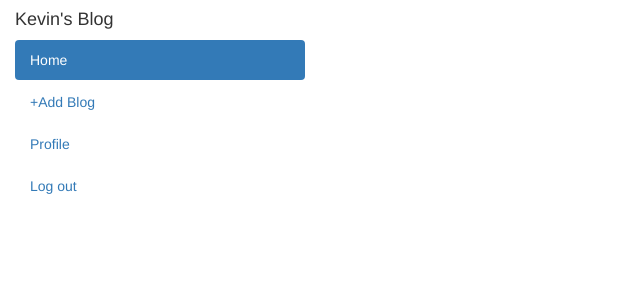
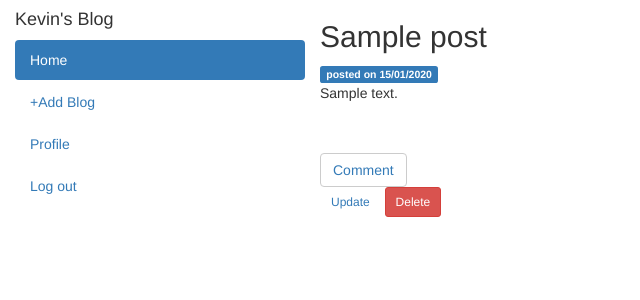
Before and after one commit to muneneee/blog, a Flask app: page / in a window 1280 px wide. Shown: the top 300 px of the page, without its empty margins (0-640 px from the left). Run offline with Flask 2, Linux system fonts and the light colour scheme; a user stored in the database is signed in; tables that the repository leaves empty hold one stand-in row (values such as "Sample post"); data that the repository does not hold is empty; some libraries are stand-ins or nearby versions.

Commit message:
added the update and delete option

```diff
--- a/app/main/forms.py
+++ b/app/main/forms.py
@@ -7,7 +7,7 @@
 
 
     title = StringField('Blog title',validators=[Required()])
-    blog = TextAreaField('Blog', validators=[Required()])
+    content = TextAreaField('Blog', validators=[Required()])
     submit = SubmitField('Submit')
 
 
--- a/app/main/views.py
+++ b/app/main/views.py
@@ -1,9 +1,9 @@
-from flask import render_template,request,redirect,url_for,abort
+from flask import render_template,request,redirect,url_for,abort,flash
 from . import main
 from .forms import BlogForm,CommentForm
 from flask_login import login_required, current_user
 from .. import db
-from ..models import User,Blog,Comment
+from ..models import User,Post,Comment
 
 
 
@@ -12,11 +12,11 @@
 
 
 
-    blogs = Blog.query.all()
+    posts = Post.query.all()
 
 
     title = 'K Blog'
-    return render_template('index.html',title = title,blogs =blogs)
+    return render_template('index.html',title = title,posts =posts)
 
 
 
@@ -33,29 +33,30 @@
 
 
 
+
 @main.route('/blog', methods = ['GET','POST'])
 @login_required
-def new_blog():
-    form = BlogForm()
+def new_post():
+    blog_form = BlogForm()
 
-    if form.validate_on_submit():
-        blog_title = form.title.data
-        blog = form.blog.data
-        new_blog = Blog(blog_title=blog_title,blog = blog)
-        new_blog.save_blog()
+    if blog_form.validate_on_submit():
+        post = Post(title=blog_form.title.data, content=blog_form.content.data, author=current_user)
+        db.session.add(post)
+        db.session.commit()
+        flash('Your post has been created!', 'success')
         return redirect(url_for('main.index'))
 
 
     title = 'New Blog'
-    return render_template('blog.html' ,title = title, blog_form = form)
+    return render_template('blog.html' ,title = title, blog_form = blog_form)
 
 
 
-@main.route('/blog/<int:blog_id>/comment', methods = ['GET','POST'])
+@main.route('/blog/<int:post_id>/comment', methods = ['GET','POST'])
 @login_required
-def comment(blog_id):
+def comment(post_id):
     comment_form = CommentForm()
-    my_blog = Blog.query.get(blog_id)
+    my_blog = Post.query.get(post_id)
 
     if my_blog is None:
         abort(404)
@@ -63,42 +64,41 @@
 
     if comment_form.validate_on_submit():
         comment = comment_form.comment.data
-        new_comment = Comment(comment = comment, blog_id = blog_id, user = current_user)
+        new_comment = Comment(comment = comment, post_id = post_id, user = current_user)
         new_comment.save_comment()
-        return redirect(url_for('.comment', blog_id=blog_id))
+        return redirect(url_for('.comment', post_id=post_id))
 
-    all_comments = Comment.query.filter_by(blog_id=blog_id).all()
+    all_comments = Comment.query.filter_by(post_id=post_id).all()
 
     title = 'comment'
     return render_template('comment.html' ,title = title, comment_form = comment_form, comment=all_comments)
 
 
-@main.route('/blog/<int:blog_id>/update', methods =['GET', 'POST'])
+@main.route('/blog/<int:post_id>/update', methods =['GET', 'POST'])
 @login_required
-def update_blog(blog_id):
-    blog = Blog.query.get(blog_id)
-    if blog.author != current_user:
+def update_post(post_id):
+    post = Post.query.get(post_id)
+    if post.author != current_user:
         abort(403)
-    form = BlogForm()
-    if form.validate_on_submit():
-        blog.title = form.title.data
-        blog.blog = form.content.data
+    blog_form = BlogForm()
+    if blog_form.validate_on_submit():
+        post.title = blog_form.title.data
+        post.content = blog_form.content.data
         db.session.commit()
         flash('Your blog has been updated!', 'success')
-        return redirect(url_for('blog', blog_id=blog.id))
+        return redirect(url_for('main.index', post_id=post.id))
     elif request.method == 'GET':
-        form.title.data = blog.title
-        form.blog.data = blog.blog
-    return render_template('blog.html',title = 'Update post', form=form)
+        blog_form.title.data = post.title
+        blog_form.content.data = post.content
+    return render_template('blog.html',title = 'Update post', blog_form=blog_form)
 
 
-@main.route('/blog/<int:blog_id>/delete', methods=['POST'])
+@main.route('/blog/<int:post_id>/delete', methods=['POST'])
 @login_required
-def delete_blog(blog_id):
-    blog = Blog.query.get(blog_id)
-    if blog.author != current_user:
-        abort(403)
-    db.session.delete(blog)
-    db.session.commit()
-    flash('Your post has been deleted!', 'success')
-    return redirect(url_for('main.index'))
+def delete_post(post_id):
+    post = Post.query.get(post_id)
+    if post.author == current_user:
+        db.session.delete(post)
+        db.session.commit()
+        flash('Your post has been deleted!', 'success')
+        return redirect(url_for('main.index'))
--- a/app/templates/index.html
+++ b/app/templates/index.html
@@ -8,22 +8,24 @@
 
 
 {% block content %}
-  {% for blog in blogs %}
 
 
+  {% for post in posts %}
+    <div class="container">
+      <h2>{{post.title}}</h2>
 
-  <h2>{{blog.blog_title}}</h2>
-  <h5><span class="glyphicon glyphicon-time"></span> posted on {{blog.posted.strftime('%d/%m/%Y')}}</h5>
-  <span class="label label-primary">Trending</span></h5><br>
-  <p>{{ blog.blog}} </p>
+      <span class="label label-primary">posted on {{post.date_posted.strftime('%d/%m/%Y')}}</span></h5><br>
+      <p>{{ post.content }} </p>
       <br><br>
-  <button class="btn btn-default"><a href="{{url_for('main.comment',blog_id=blog.id)}}">Comment</a></button>
+      <button class="btn btn-default"><a href="{{url_for('main.comment',post_id=post.id)}}">Comment</a></button>
 
+      {% if post.author == current_user %}
         <div>
-    <a class="btn btn-secondary btn-sm mt-1 mb-1" href="{{ url_for('main.update_blog', blog_id=blog.id) }}">Update</a>
+          <a class="btn btn-secondary btn-sm mt-1 mb-1" href="{{ url_for('main.update_post', post_id=post.id) }}">Update</a>
           <button type="button" class="btn btn-danger btn-sm m-1" data-toggle="modal" data-target="#deleteModal">Delete</button>
         </div>
-
+      {% endif %}
+    </div>
 
 
     <!--Modal section-->
@@ -40,18 +42,19 @@
           </div>
           <div class="modal-footer">
             <button type="button" class="btn btn-secondary" data-dismiss="modal">Close</button>
-          <form action="{{ url_for('main.delete_blog', blog_id=blog.id) }}" method="POST">
+            <form action="{{ url_for('main.delete_post', post_id=post.id) }}" method="POST">
+              <input type="hidden" name="csrf_token" value="{{ csrf_token() }}"/>
               <input class="btn btn-danger" type="submit" value="Delete">
+
             </form>
           </div>
         </div>
       </div>
     </div>
-
-
   {% endfor %}
 
 
 
 
+
 {% endblock %}
--- a/manage.py
+++ b/manage.py
@@ -1,5 +1,5 @@
 from app import create_app,db
-from app.models import  User, Role ,Blog
+from app.models import  User, Role ,Post
 from flask_script import Manager,Server
 from flask_migrate import Migrate, MigrateCommand
 import click
```
Also changed, not shown: app/models.py (+15 -40 lines). Lines whose indentation alone changed are shown as unchanged.
